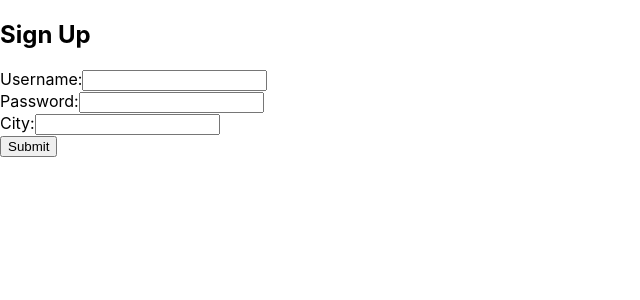
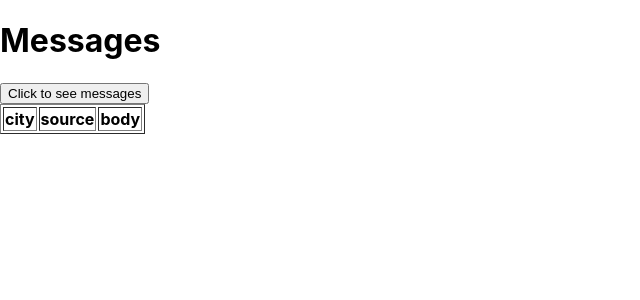
Before and after one commit to dking9876/Projects, a React (Create React App) app in the folder Final Project/UI/bookstore/: page / in a window 1280 px wide. Shown: the top 300 px of the page, without its empty margins (0-640 px from the left). Built offline with nearby package versions, Linux system fonts and the light colour scheme; the HTML template or start-up script is replaced by a standard one.

Commit message:
add working messages page

```diff
--- a/Final Project/UI/bookstore/src/App.js
+++ b/Final Project/UI/bookstore/src/App.js
@@ -20,7 +20,7 @@ function App() {
 
   return (
     <div>
-        <Signup />
+        <Messages username = 'mark'/>
     </div>
   );
 }
--- a/Final Project/UI/bookstore/src/Messages.js
+++ b/Final Project/UI/bookstore/src/Messages.js
@@ -1,12 +1,12 @@
 import React, { useState } from 'react';
 
 
-function Messages() {
+function Messages(username) {
     const [data, setdata] = useState([])
 
     const handleSubmit = (e) => {
         e.preventDefault();
-        fetch(`http://localhost:3000/api/message/mark/getmessages`, {method: 'GET'})
+        fetch(`http://localhost:3000/api/message/` + username.username + `/getmessages`, {method: 'GET'})
         .then(response => response.json())
         .then(json => setdata(json))
         .finally(() => {
```
